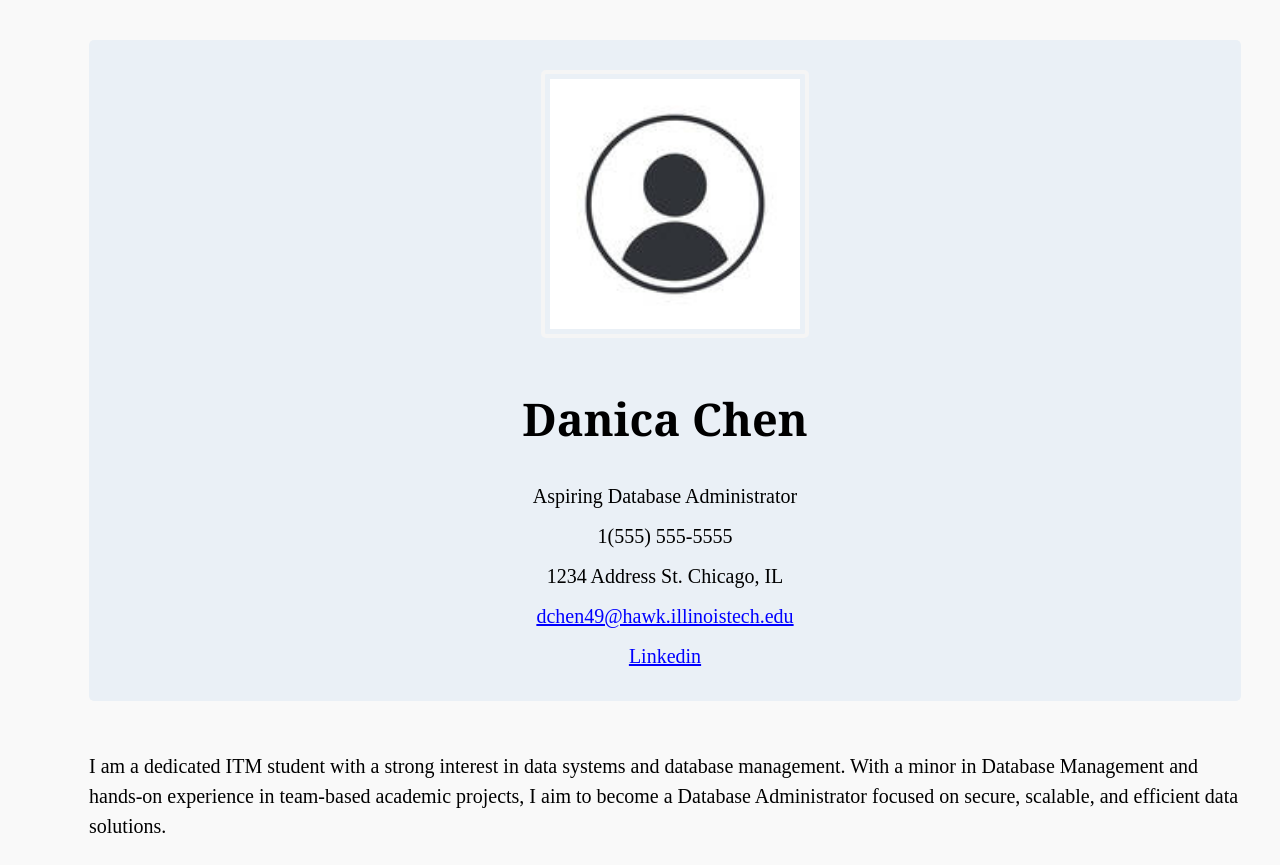
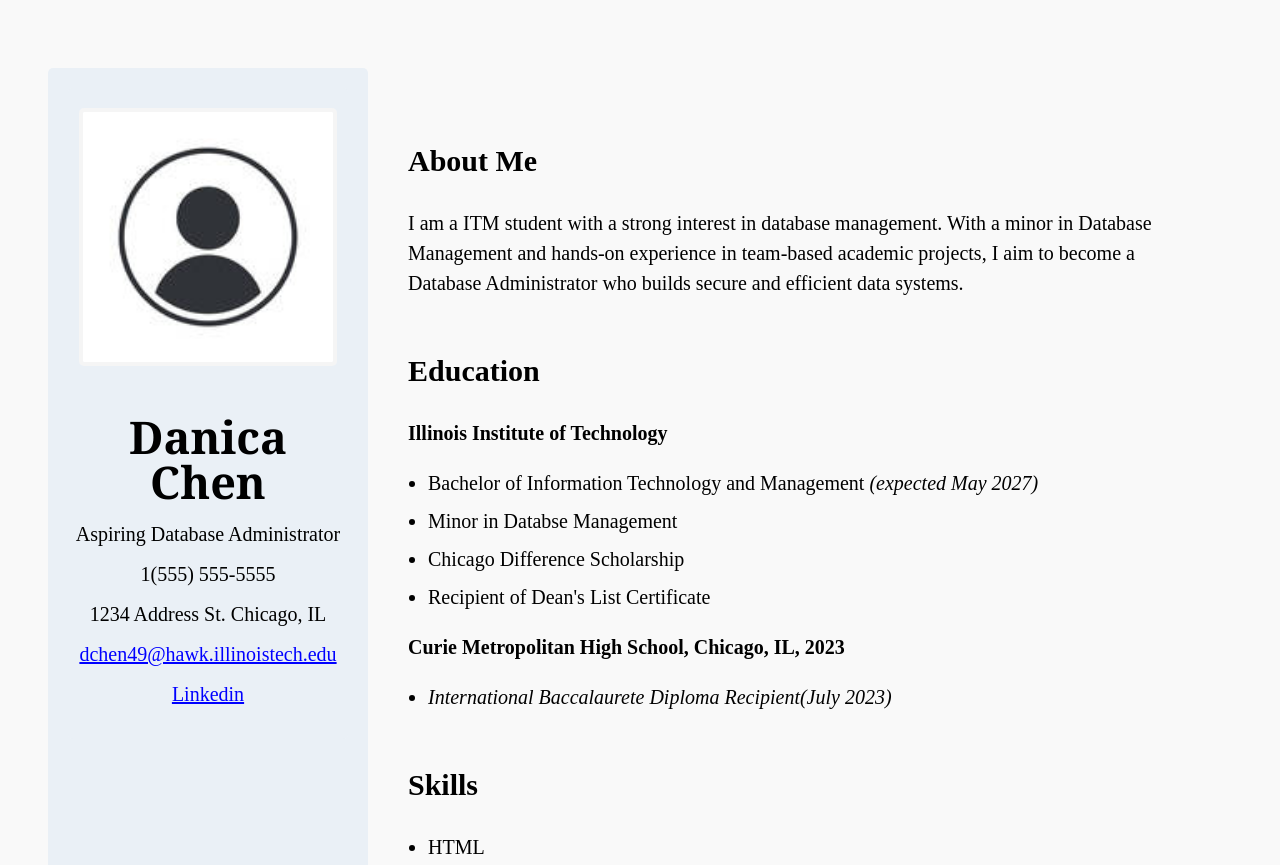
Before and after one commit to danicachen11/webdev441_lab1, a plain HTML site: page index.html in a window 1280 px wide. Shown: the top 865 px of the page. Drawn offline with Linux system fonts and the light colour scheme.

Commit message:
Added tags, added sidebar, changed media

```diff
--- a/index.html
+++ b/index.html
@@ -7,6 +7,8 @@
     <title>Resume</title>
 </head>
 <body>
+    <div class ="container">
+        <aside class="sidebar">
             <header>
                 <img src="media/profile.jpg" alt="Default user profile image, black silhouette of a person in a circular frame">
                 <p id ="name">Danica Chen</p>
@@ -16,9 +18,12 @@
                 <p><a href="mailto:dchen49@hawk.illinoistech.edu" class ="contact">dchen49@hawk.illinoistech.edu</a></p>
                 <p><a href="https://www.linkedin.com/" class ="contact" >Linkedin</a></p>
             </header>
+        </aside>
 
+        <main class="content">
             <section class ="summary">
-        <p>I am a dedicated ITM student with a strong interest in data systems and database management. With a minor in Database Management and hands-on experience in team-based academic projects, I aim to become a Database Administrator focused on secure, scalable, and efficient data solutions.</p>
+                <h2>About Me</h2>
+                <p>I am a  ITM student with a strong interest in database management. With a minor in Database Management and hands-on experience in team-based academic projects, I aim to become a Database Administrator who builds secure and efficient data systems.</p>
             </section>
 
             <section class ="education">
@@ -68,6 +73,8 @@
                 </ul>
 
             </section>
+        </main>
+    </div>
 
     <footer>
         <p>Created 2025 Danica Chen</p>
--- a/style.css
+++ b/style.css
@@ -2,20 +2,46 @@ body {
     font-family: 'Times New Roman', sans-serif;
     line-height: 1.5;
     padding: 20px;
-    font-size: 16px;
-    max-width: 100%;
+    font-size: 25px;
     background-color:#f9f9f9;
 }
 
-@media (min-width: 600px) {
+.container {
+    display: flex;
+    flex-direction: column;
+    gap: 20px;
+    max-width: 1200px;
+    margin: 40px auto;
+    padding: 0 20px;
+}
+
+.sidebar {
+    background-color: #eaf0f6;
+    padding: 20px;
+    border-radius: 5px;
+    text-align: center;
+}
+
+.content {
+    padding: 20px;
+}
+
+@media (min-width: 700px) {
     body {
-    font-family: 'Times New Roman', sans-serif;
-    line-height: 1.5;
-    padding-top: 40px;
-    padding-left: 70px;
-    max-width: 90%;
         font-size: 20px;
-    margin: 0 auto;
+    }
+
+    .sidebar {
+        flex: 0 0 280px;
+        max-width: 280px;
+    }
+
+    .content {
+        flex: 1;
+    }
+
+    .container {
+        flex-direction: row;
     }
 }
 
@@ -30,14 +56,12 @@ ul {
 }
 
 li {
-    margin-bottom: 8 px;
+    margin-bottom: 8px;
 }
 
 header img {
     border: 4px solid whitesmoke;
     width: 250px;
-  padding: 5px;
-  margin: 10px 0 10px 20px;
     border-radius: 5px;
 }
 
@@ -50,10 +74,11 @@ header{
     line-height: 1;
 }
 
+
 #name {
-    font-family: "Georgia", sans-serif;
+    font-family: "Georgia", serif;
     font-weight: bold;
-    text-align: center;
+    margin-bottom: 10px;
     font-size: 45px;
 }
 
```
Lines whose indentation alone changed are shown as unchanged.
